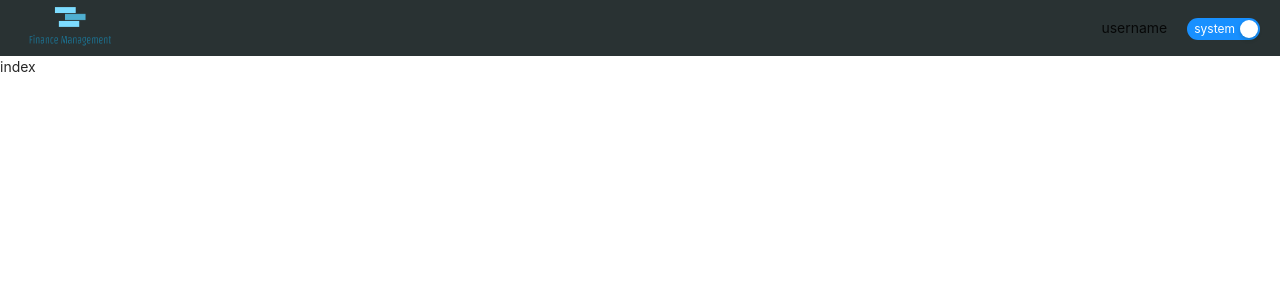
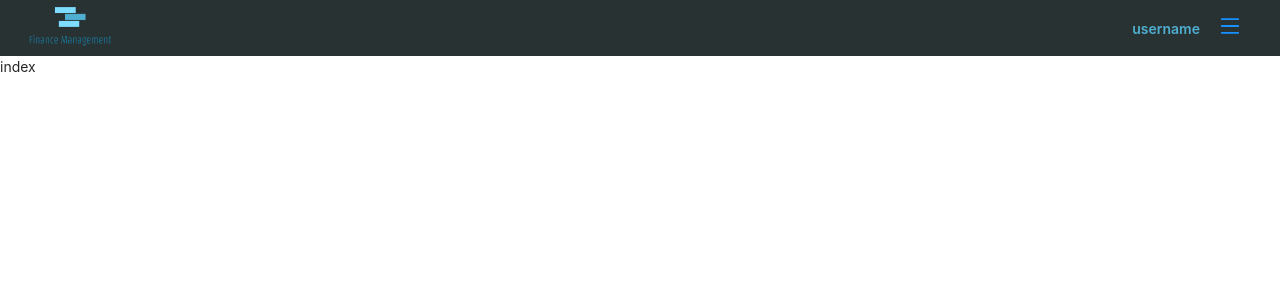
Before and after one commit to Jetnipat-c/mini-project-frontend, a Next.js app: page / in a window 1280 px wide. Shown: the top 300 px of the page. Built offline with nearby package versions, Linux system fonts and the light colour scheme.

Commit message:
:tada: hambar

```diff
--- a/Layout/Navbar.tsx
+++ b/Layout/Navbar.tsx
@@ -1,8 +1,10 @@
 import { useTheme } from "next-themes";
-import { Switch } from "antd";
+import { Menu, Dropdown, Switch } from "antd";
+import { DownOutlined, MenuOutlined } from "@ant-design/icons";
 import { useEffect, useState } from "react";
 import Image from "next/image";
 const Navbar = () => {
+  const [visible, setVisible] = useState(false);
   const [isMounted, setIsMounted] = useState(false);
   const { theme, setTheme } = useTheme();
   useEffect(() => {
@@ -13,6 +15,29 @@ const Navbar = () => {
       setTheme(theme === "dark" ? "light" : "dark");
     }
   };
+  const handleMenuClick = (e) => {
+    if (e.key === "3") {
+      setVisible(false);
+    }
+  };
+  const handleVisibleChange = (flag) => {
+    setVisible(flag);
+  };
+  const menu = (
+    <Menu onClick={handleMenuClick}>
+      <Menu.Item key="1">หน้าหลัก</Menu.Item>
+      <Menu.Item key="2">จัดการบัญชี</Menu.Item>
+      <Menu.Item key="3">ออกจากระบบ</Menu.Item>
+      <Menu.Item key="4">
+        <Switch
+          checkedChildren={theme}
+          unCheckedChildren={theme}
+          defaultChecked
+          onClick={switchTheme}
+        />
+      </Menu.Item>
+    </Menu>
+  );
   return (
     <div className="flex justify-between items-center bg-bgnav">
       <div className="pl-5  items-center justify-self-start flex-grow">
@@ -23,15 +48,19 @@ const Navbar = () => {
           height={50}
         />
       </div>
-      <div className="pr-5">username</div>
       <div className="pr-5">
-        <Switch
-          checkedChildren={theme}
-          unCheckedChildren={theme}
-          defaultChecked
-          onClick={switchTheme}
-        />
+        <span className="pr-5 text-md text-primary font-semibold">username</span>
+        <Dropdown
+          overlay={menu}
+          onVisibleChange={handleVisibleChange}
+          visible={visible}
+        >
+          <a className="ant-dropdown-link" onClick={(e) => e.preventDefault()}>
+            <MenuOutlined style={{ fontSize: "20px" }} />
+          </a>
+        </Dropdown>
       </div>
+      <div className="pr-5"></div>
     </div>
   );
 };
--- a/tailwind.config.js
+++ b/tailwind.config.js
@@ -2,7 +2,11 @@ module.exports = {
   purge: ["./pages/**/*.{js,ts,jsx,tsx}", "./components/**/*.{js,ts,jsx,tsx}"],
   darkMode: 'class',
   theme: {
-
+    textColor: {
+      'primary': '#4FAFD1',
+      'secondary': '#ffed4a',
+      'danger': '#e3342f',
+    },
     backgroundColor: theme => ({
       ...theme('colors'),
       'primary': '#3490dc',
@@ -11,7 +15,19 @@ module.exports = {
       'bgx': '#1A1E1E',
       'tx': '#788C95',
       'bgnav': '#293233'
-     })
+     }),
+     boxShadow: {
+      sm: '0 1px 2px 0 rgba(0, 0, 0, 0.05)',
+      DEFAULT: '0 1px 3px 0 rgba(0, 0, 0, 0.1), 0 1px 2px 0 rgba(0, 0, 0, 0.06)',
+      md: '0 4px 6px -1px rgba(0, 0, 0, 0.1), 0 2px 4px -1px rgba(0, 0, 0, 0.06)',
+      lg: '0 10px 15px -3px rgba(0, 0, 0, 0.1), 0 4px 6px -2px rgba(0, 0, 0, 0.05)',
+      xl: '0 20px 25px -5px rgba(0, 0, 0, 0.1), 0 10px 10px -5px rgba(0, 0, 0, 0.04)',
+      '2xl': '0 25px 50px -12px rgba(0, 0, 0, 0.25)',
+     '3xl': '0 35px 60px -15px rgba(0, 0, 0, 0.3)',
+      inner: 'inset 0 2px 4px 0 rgba(0, 0, 0, 0.06)',
+      none: 'none',
+      bx: '0px 8px 16px 0px rgba(0,0,0,0.2)',
+    }
   },
   variants: {
     extend: {},
```
